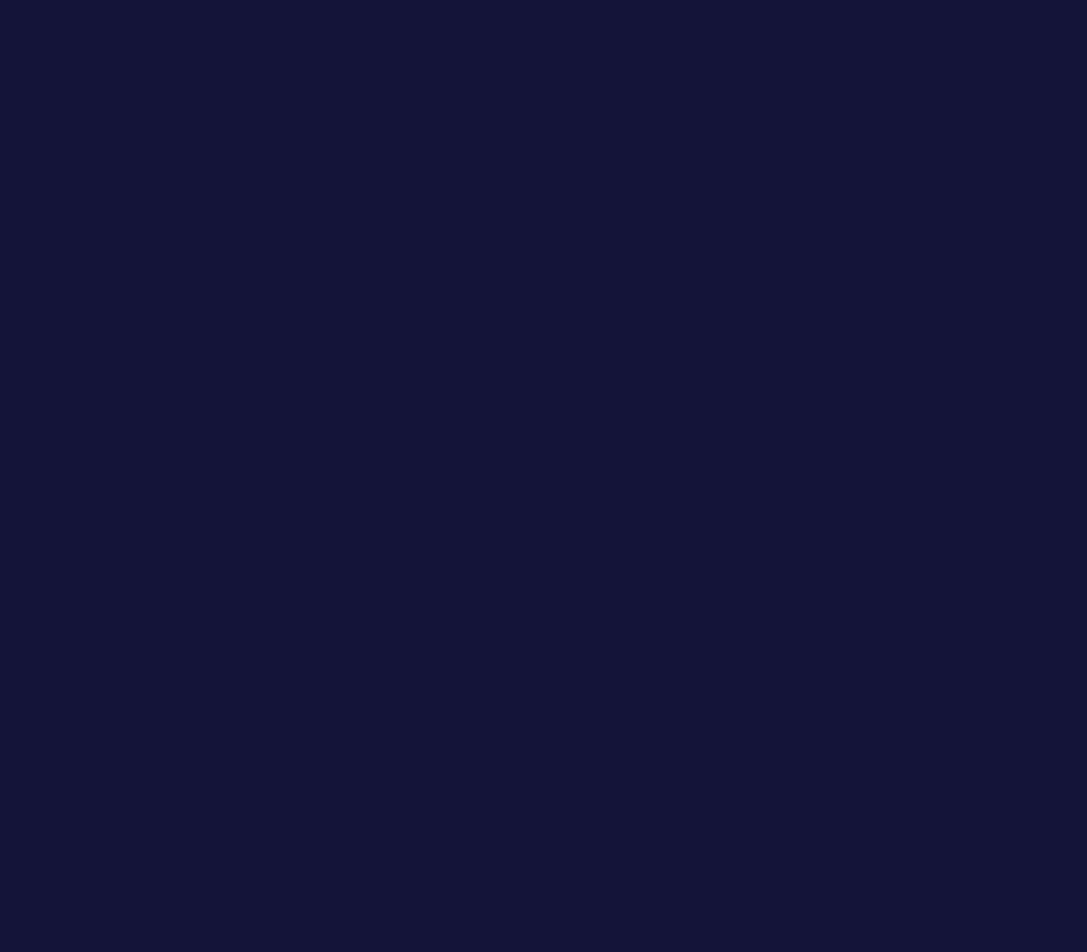
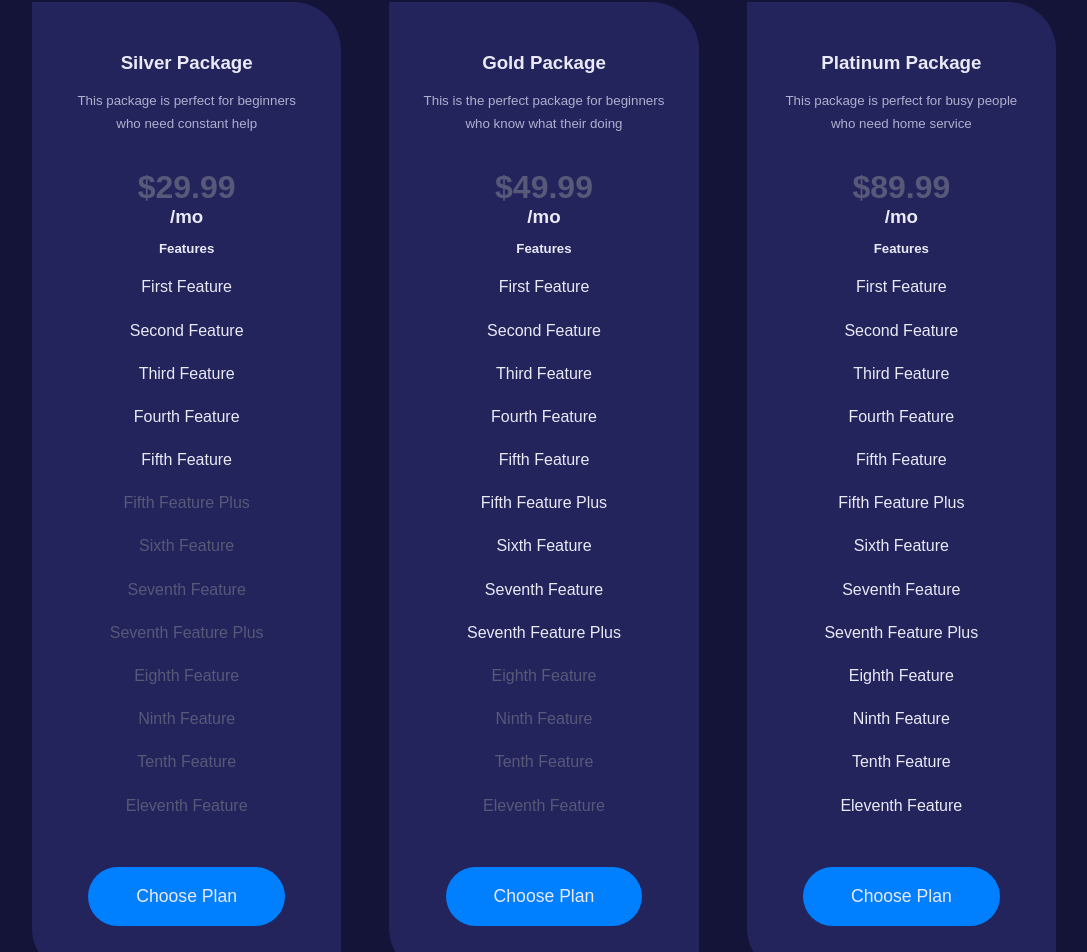
Before and after one commit to Andy3643/chuma-react, a React (Create React App) app: page /plans in a window 1280 px wide. Shown: the part 558-1510 px from the top of the page, without its empty margins (96-1183 px from the left). Before the commit the page ends 800 px from the top, so only its background shows below. Built offline with nearby package versions, Linux system fonts and the light colour scheme.

Commit message:
ft-add plans page

```diff
--- a/src/pages/notfound/Notfound.css
+++ b/src/pages/notfound/Notfound.css
@@ -0,0 +1,8 @@
+.notfound__container{
+    text-align: center;
+    padding-top:8rem;
+}
+.notfound__container .btn{
+    margin-top: 2rem;
+    display: inline-block;
+}
--- a/src/pages/notfound/Notfound.jsx
+++ b/src/pages/notfound/Notfound.jsx
@@ -1,8 +1,14 @@
 import React from 'react'
+import{Link} from 'react-router-dom'
 import './Notfound.css'
 const Notfound = () => {
   return (
-    <div>Notfound</div>
+    <section>
+      <div className="container notfound__container">
+        <h2>Page not found</h2>
+        <Link to='/' className='btn'>Go Back Home</Link>
+      </div>
+    </section>
   )
 }
 
--- a/src/pages/plans/Plans.css
+++ b/src/pages/plans/Plans.css
@@ -0,0 +1,54 @@
+.plans__container{
+    display: grid;
+    grid-template-columns: repeat(3,1fr);
+    gap: 3rem;
+}
+.plan h3{
+    margin-bottom: 0.8rem;
+}
+.plan small{
+    margin-bottom: 2rem;
+}
+.plan h1{
+    color: var(--color-primary-variant);
+    display: inline;
+}
+.plan h2{
+    color: var(--color-gray-400);
+    display: inline;
+}
+.plan h4{
+    margin-top: 2rem;
+}
+.plan p{
+    margin-top: 1rem;
+    color: var(--color-gray-100);
+}
+.plan p.disabled{
+    color: var(--color-gray-400);
+}
+.plan button{
+    margin-top: 3rem;
+    cursor: pointer;
+}
+
+/* ====media queries================*/
+/* medium screens */
+@media screen and (max-width:1200px) {
+    .plans__container{
+        grid-template-columns: 1fr 1fr;
+        gap: 2rem;
+    }
+
+}
+
+/* small screens */
+@media screen and (max-width:930px) {
+    .plans__container{
+        grid-template-columns: 1fr;
+    }
+    .plan{
+        width: 90%;
+        margin-inline: auto;
+    }
+}
--- a/src/pages/plans/Plans.jsx
+++ b/src/pages/plans/Plans.jsx
@@ -1,8 +1,36 @@
-import React from 'react'
+import Header from '../../components/Header'
+import HeaderImage from '../../images/header_bg_4.jpg'
+import Card from '../../UI/Card'
+import {plans} from '../../data'
 import './Plans.css'
 const Plans = () => {
   return (
-    <div>Plans</div>
+    <>
+    <Header title='Our Gallery' image={HeaderImage}>
+      Lorem ipsum dolor, sit amet consectetur adipisicing elit. Quod aliquid suscipit ad eos consequatur, dolorem impedit.
+    </Header>
+    <section className='plans'>
+      <div className="container plans__container">
+        {
+          plans.map(({id,name,desc,price,features})=>{
+            return <Card key={id} className='plan'>
+              <h3>{name}</h3>
+              <small>{desc}</small>
+              <h2>{`$${price}`}</h2><h3>/mo</h3>
+              <h5>Features</h5>
+              {
+                features.map(({feature,available},index)=>{
+                  return <p key={index} className={!available?'disabled':''}>{feature}</p>
+                })
+              }
+              <button className='btn lg'>Choose Plan</button>
+            </Card>
+          })
+        }
+      </div>
+
+    </section>
+    </>
   )
 }
 
```
